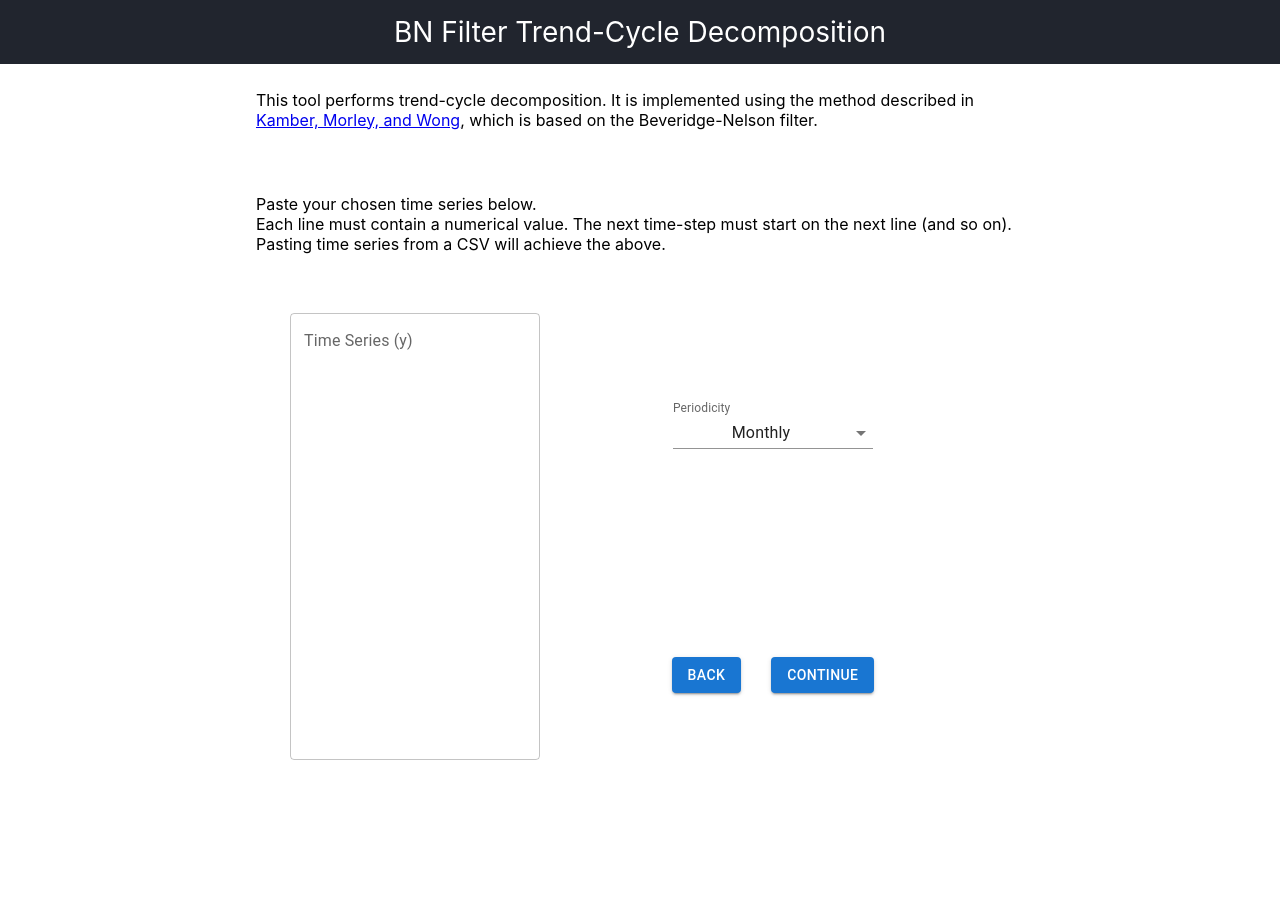
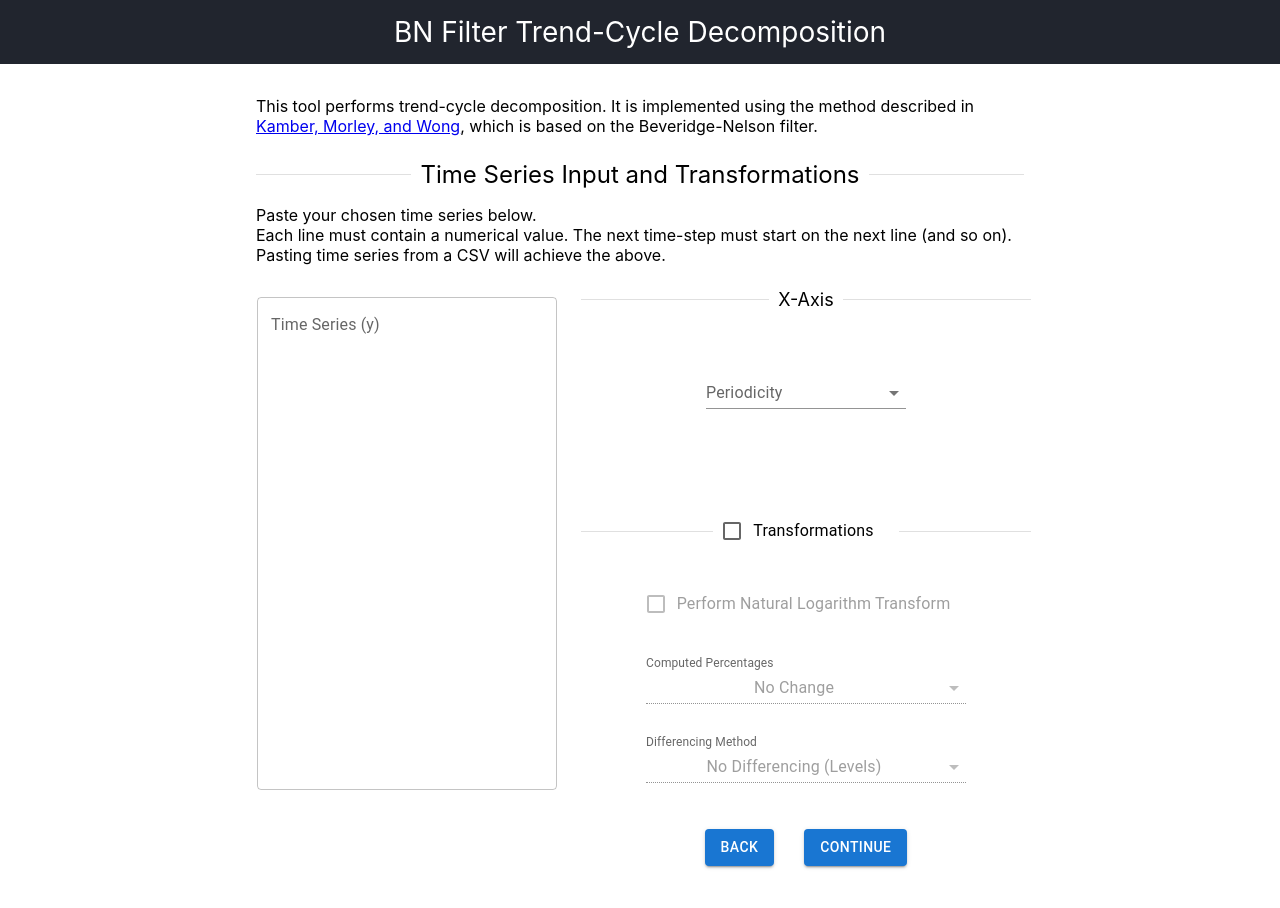
Before and after one commit to crstnn/BeveridgeNelsonFilter, a React (Create React App) app in the folder bn-filter-app/: page / in a window 1280 px wide. Both pictures are taken after a click on the button "FRED TIME SERIES". Shown: the top 908 px of the page. Before the commit the page ends 805 px from the top, so only its background shows below. Built offline with nearby package versions, Linux system fonts and the light colour scheme.

Commit message:
additions to app ui and returning SE from backend

```diff
--- a/bn-filter-app/src/components/FormFilterParameters.js
+++ b/bn-filter-app/src/components/FormFilterParameters.js
@@ -2,6 +2,7 @@ import React, {Component} from 'react';
 import {
     Button,
     Checkbox,
+    Divider,
     FormControl,
     FormControlLabel,
     Grid,
@@ -64,15 +65,17 @@ export class FormFilterParameters extends Component {
 
         return (
             <div>
+                <div className="information">
+                    <Divider style={{fontSize: 'x-large'}}>BN Filter Parameters</Divider>
+                </div>
                 <div style={{
                     width: "450px",
                     alignItems: "center",
                     display: "inline-block",
                     paddingBottom: "50px"
                 }}>
-                    <Grid container alignItems="center" spacing={4}>
+                    <Grid container alignItems="center" justifyContent="space-evenly" spacing={4}>
                         <Grid item xs={8}>
-
                             <FormControl variant="standard" sx={{minWidth: 300}}>
                                 <InputLabel>Signal-to-Noise Ratio (Delta)</InputLabel>
                                 <Select
--- a/bn-filter-app/src/components/UserData.js
+++ b/bn-filter-app/src/components/UserData.js
@@ -1,5 +1,16 @@
 import React, {Component} from 'react';
-import {Button, FormControl, Grid, InputLabel, MenuItem, Select, TextField} from "@mui/material";
+import {
+    Button,
+    Checkbox,
+    Divider,
+    FormControl,
+    FormControlLabel,
+    Grid,
+    InputLabel,
+    MenuItem,
+    Select,
+    TextField
+} from "@mui/material";
 import '../styles/App.css';
 import CustomDatePicker from "../pickers/CustomDatePicker";
 
@@ -19,11 +30,13 @@ export class UserData extends Component {
     }
 
     render() {
-        const {values, handleChange} = this.props;
+        const {values, handleChange, handleCheckboxChange} = this.props;
 
         return (
             <div>
+
                 <div className="information">
+                    <Divider style={{fontSize: 'x-large'}}>Time Series Input and Transformations</Divider>
                     <p>Paste your chosen time series below.
                         <br/>
                         Each line must contain a numerical value. The next time-step must start on the next line (and so
@@ -32,10 +45,10 @@ export class UserData extends Component {
                     </p>
                 </div>
                 <div>
-                    <FormControl variant="standard" sx={{m: 1, minWidth: 250}}>
+                    <FormControl variant="standard" sx={{m: 1, minWidth: 300, paddingRight: 2}}>
                         <TextField
                             multiline
-                            rows={18}
+                            rows={20}
                             label="Time Series (y)"
                             title="Paste Chosen Time Series Here"
                             onChange={handleChange('unprocessedY')}
@@ -47,32 +60,89 @@ export class UserData extends Component {
                         alignItems: "center",
                         display: "inline-block",
                     }}>
-                        <Grid container direction="column" sx={{minHeight: 500}} justifyContent="space-evenly"
+                        <Divider light style={{fontSize: 'large'}}>X-Axis</Divider>
+                        <Grid container direction="column" sx={{minHeight: 200}} justifyContent="space-evenly"
                               alignItems="center">
-                            <Grid item xs={4}>
+
+                            <Grid item xs={6}>
                                 <FormControl variant="standard" sx={{minWidth: 200}}>
                                     <InputLabel>Periodicity</InputLabel>
                                     <Select
                                         label="Periodicity"
                                         title=""
-                                        onChange={handleChange('lastName')}
-                                        defaultValue={values.deltaSelect}
+                                        onChange={handleChange('periodicity')}
+                                        defaultValue={values.periodicity}
                                     >
-                                        <MenuItem value={1}>Quarterly</MenuItem>
-                                        <MenuItem value={2}>Monthly</MenuItem>
-                                        <MenuItem value={3}>Fortnightly</MenuItem>
-                                        <MenuItem value={4}>Weekly</MenuItem>
-                                        <MenuItem value={5}>Daily</MenuItem>
-                                        <MenuItem value={6}>Hourly</MenuItem>
-                                        <MenuItem value={7}>By The Minute</MenuItem>
                                         <MenuItem value={0}>Unspecified</MenuItem>
+                                        <MenuItem value={'q'}>Quarterly</MenuItem>
+                                        <MenuItem value={'m'}>Monthly</MenuItem>
+                                        <MenuItem value={'f'}>Fortnightly</MenuItem>
+                                        <MenuItem value={'w'}>Weekly</MenuItem>
+                                        <MenuItem value={'d'}>Daily</MenuItem>
+                                        <MenuItem value={'h'}>Hourly</MenuItem>
+                                        <MenuItem value={'m'}>By The Minute</MenuItem>
                                     </Select>
                                 </FormControl>
                             </Grid>
-                            <Grid item xs={4}>
+                            <Grid item xs={6}>
                                 <CustomDatePicker/>
                             </Grid>
-                            <Grid item xs={4}>
+                        </Grid>
+
+                        <Divider light > <FormControl variant="standard">
+                            <FormControlLabel label="Transformations"
+                                              control={<Checkbox
+                                                  onChange={handleCheckboxChange('transform')}
+                                                  checked={values.transform}/>}
+                            />
+                        </FormControl></Divider>
+                        <Grid container direction="column" sx={{minHeight: 360}} justifyContent="space-evenly"
+                              alignItems="center">
+                            <Grid item xs={3}>
+                                <FormControl variant="standard" sx={{minWidth: 240}}>
+                                    <FormControlLabel label="Perform Natural Logarithm Transform"
+                                                      control={<Checkbox
+                                                          onChange={handleCheckboxChange('takeLog')}
+                                                          checked={values.takeLog}
+                                                          disabled={!values.transform}/>}
+                                    />
+                                </FormControl>
+                            </Grid>
+                            <Grid item xs={3}>
+                                <FormControl variant="standard" sx={{minWidth: 320}}>
+                                    <InputLabel>Computed Percentages</InputLabel>
+                                    <Select
+                                        label="Percentages Computed"
+                                        title="Percentages Computed"
+                                        onChange={handleChange('pCode')}
+                                        defaultValue={values.pCode}
+                                        disabled={!values.transform}
+                                    >
+                                        <MenuItem value={'np'}>No Change</MenuItem>
+                                        <MenuItem value={'p1'}>Multiply by 100</MenuItem>
+                                        <MenuItem value={'p4'}>Multiply by 400 (Annualised Quarterly Rate)</MenuItem>
+                                        <MenuItem value={'p12'}>Multiply by 1200 (Annualised Monthly Rate)</MenuItem>
+                                    </Select>
+                                </FormControl>
+                            </Grid>
+                            <Grid item xs={3}>
+                                <FormControl variant="standard" sx={{minWidth: 320}}>
+                                    <InputLabel>Differencing Method</InputLabel>
+                                    <Select
+                                        label="Differencing Method"
+                                        title="Differencing Method"
+                                        onChange={handleChange('dCode')}
+                                        defaultValue={values.dCode}
+                                        disabled={!values.transform}
+                                    >
+                                        <MenuItem value={'nd'}>No Differencing (Levels)</MenuItem>
+                                        <MenuItem value={'d1'}>1st Difference</MenuItem>
+                                        <MenuItem value={'d4'}>4th Difference (Ideal for Quarterly Data)</MenuItem>
+                                        <MenuItem value={'d12'}>12th Difference (Ideal for Monthly Data)</MenuItem>
+                                    </Select>
+                                </FormControl>
+                            </Grid>
+                            <Grid item xs={3}>
                                 <Button
                                     variant="contained"
                                     style={styles.button}
--- a/bn-filter-app/src/components/UserForm.js
+++ b/bn-filter-app/src/components/UserForm.js
@@ -9,20 +9,23 @@ export class UserForm extends Component {
         step: 1,
         unprocessedY: '',
         y: [], // time series
-        startDate: '',
         fixedDelta: '',
         deltaSelect: 2,
         demean: 'sm',
         iterativeBackcasting: true,
         isAutomaticWindow: true,
         window: '',
+        // periodicity
+        periodicity: 0,
+        dateObj: Object(),
         // transforms to data before bnf
         transform: false,
         dCode: 'nd',
-        pCode: 'p1',
+        pCode: 'np',
         takeLog: false,
         // bnf output (from API)
-        cycle: []
+        cycle: [],
+        cycleSE: [],
     }
 
     baseBackendURL = 'https://bn-filtering.herokuapp.com'
@@ -61,11 +64,14 @@ export class UserForm extends Component {
             iterativeBackcasting,
             isAutomaticWindow,
             window,
+            periodicity,
+            dateObj,
             transform,
             dCode,
             pCode,
             takeLog,
-            cycle
+            cycle,
+            cycleSE,
         } = this.state;
         const values = {
             y,
@@ -83,8 +89,7 @@ export class UserForm extends Component {
             cycle
         };
 
-        const plotPageValues = {y, cycle}
-
+        const plotPageValues = {y, cycle, cycleSE, periodicity, dateObj}
 
 
         switch (step) {
@@ -94,6 +99,7 @@ export class UserForm extends Component {
                         nextStep={this.nextStep}
                         prevStep={this.prevStep}
                         handleChange={this.handleChange}
+                        handleCheckboxChange={this.handleCheckboxChange}
                         values={values}
                     />
                 )
--- a/bn-filter-app/src/styles/App.css
+++ b/bn-filter-app/src/styles/App.css
@@ -18,11 +18,11 @@
 
 .information {
     text-align: left;
-    margin: 4% 20%;
+    margin: 3vh 20%;
 
 }
 
 .welcomeInformation {
-    margin-top: 2%;
-    margin-bottom: 5%;
+    margin-top: 4vh;
+    margin-bottom: 3vh;
 }
```
Also changed, not shown: 1 other file (tests, documents, lock files or other folders).
